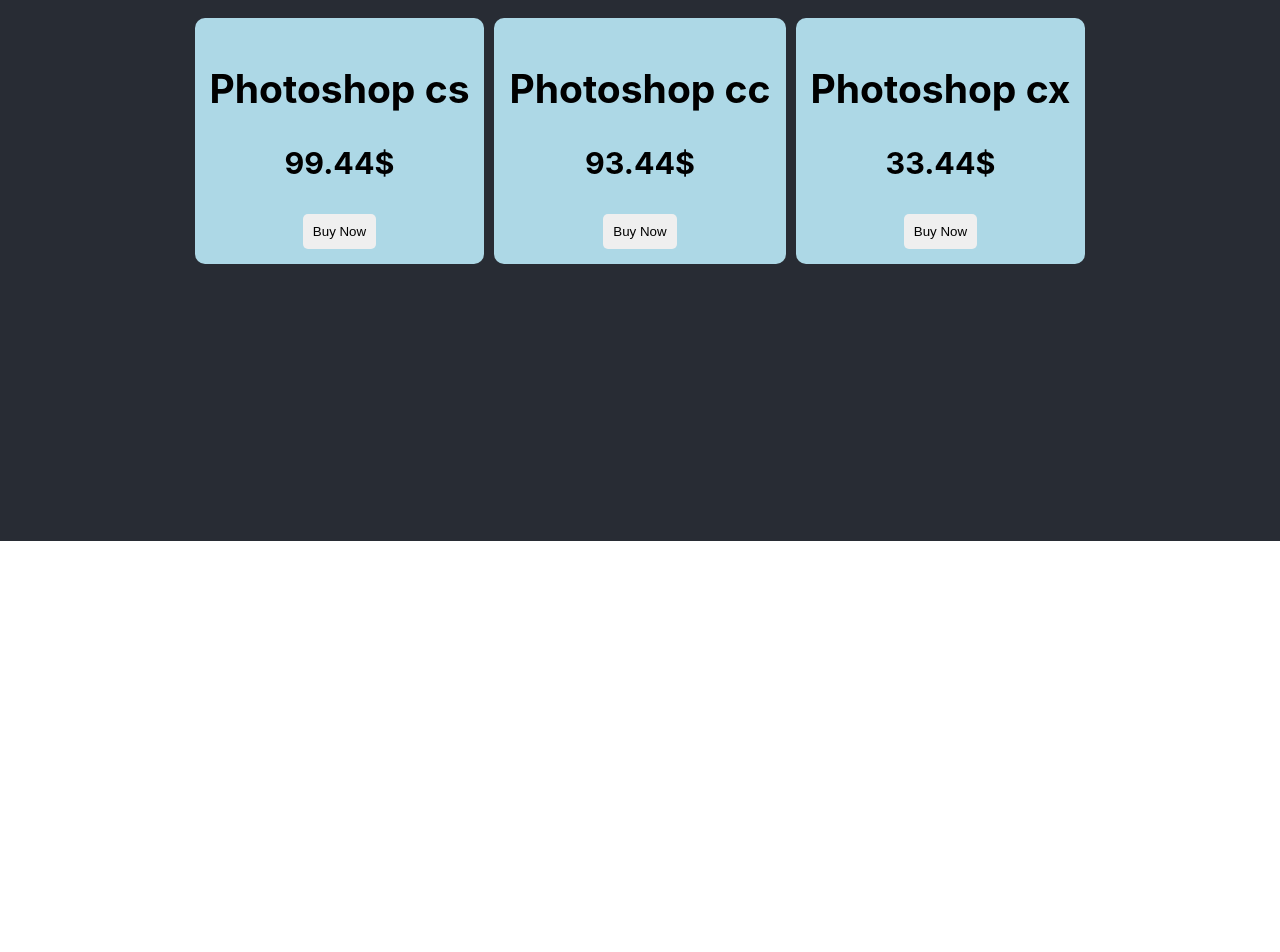
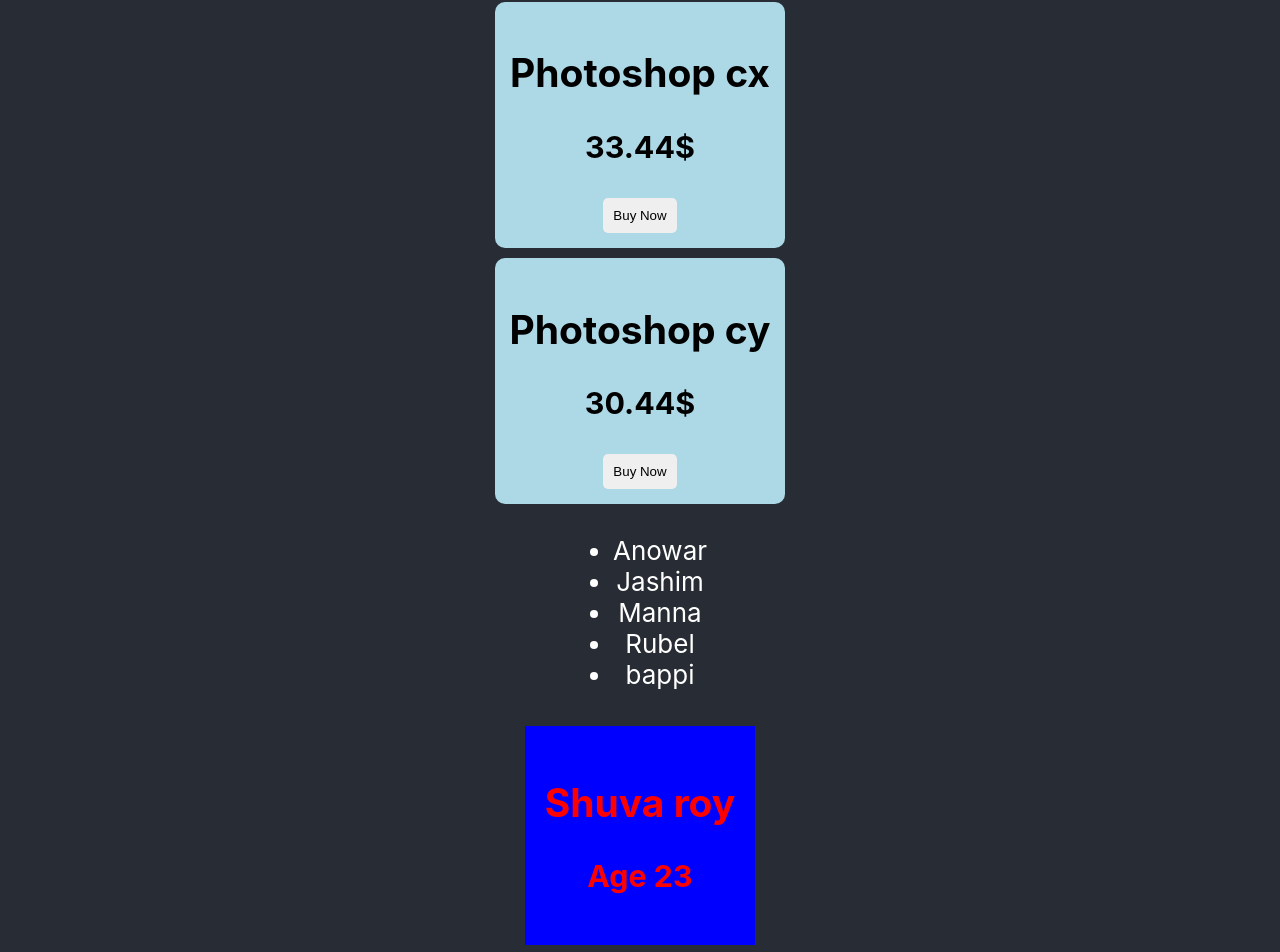
Before and after one commit to sumonpaul55/React-core-concept, a React (Create React App) app: page / in a window 1280 px wide. Shown: the part 259-1211 px from the top of the page. Before the commit the page ends 800 px from the top, so only its background shows below. Built offline with nearby package versions, Linux system fonts and the light colour scheme.

Commit message:
use map function for looping data

```diff
--- a/src/App.js
+++ b/src/App.js
@@ -2,25 +2,39 @@ import logo from "./logo.svg";
 import "./App.css";
 
 function App() {
+  const nayoks = ["Anowar", "Jashim", "Manna", "Rubel", "bappi"];
   const products = [
     { name: "Photoshop cs", price: "99.44$" },
-    { name: "Photoshop cc", price: "93.44$" },
     { name: "Photoshop cx", price: "33.44$" },
+    { name: "Photoshop cy", price: "30.44$" },
+  ];
+  const friends = [
+    { name: "Shuva roy", age: "23" },
+    { name: "Sujan rabidas", age: "24" },
+    { name: "Shawn das", age: "25" },
+    { name: "Arnob chandra paul", age: "26" },
   ];
   return (
     <div className="App">
       <header className="App-header">
-        <div style={{ display: "flex" }}>
-          <Product product={products[0]}></Product>
-          <Product product={products[1]}></Product>
-          <Product product={products[2]}></Product>
-        </div>
+        {products.map((pd) => (
+          <Product product={pd}></Product>
+        ))}
+        {/* <Person name={nayoks[0]} age={35}></Person> */}
+        <ul>
+          {nayoks.map((nayok) => (
+            <li>{nayok}</li>
+          ))}
+        </ul>
+        {friends.map((dost) => (
+          <Friends friends={dost}></Friends>
+        ))}
       </header>
     </div>
   );
 }
 const Product = (props) => {
-  const styleProduct = {
+  const styleproduct = {
     background: "lightblue",
     padding: "15px",
     borderRadius: "10px",
@@ -30,7 +44,7 @@ const Product = (props) => {
   const { name, price } = props.product;
 
   return (
-    <div style={styleProduct}>
+    <div style={styleproduct}>
       <h2>{name}</h2>
       <h3>{price}</h3>
       <button style={{ padding: "10px", borderRadius: "5px", border: "none" }}>Buy Now</button>
@@ -38,4 +52,19 @@ const Product = (props) => {
   );
 };
 
+function Friends(props) {
+  const friendStyle = {
+    color: "red",
+    background: "blue",
+    padding: "20px",
+    margin: "10px",
+  };
+  const { name, age } = props.friends;
+  return (
+    <div style={friendStyle}>
+      <h2>{name}</h2>
+      <h3>Age {age}</h3>
+    </div>
+  );
+}
 export default App;
```
